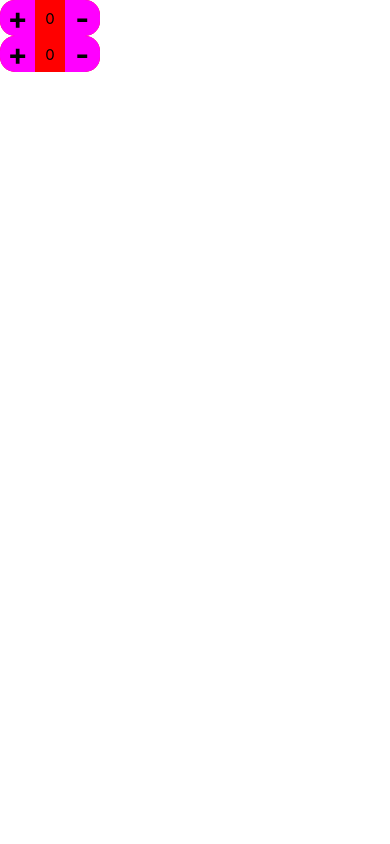
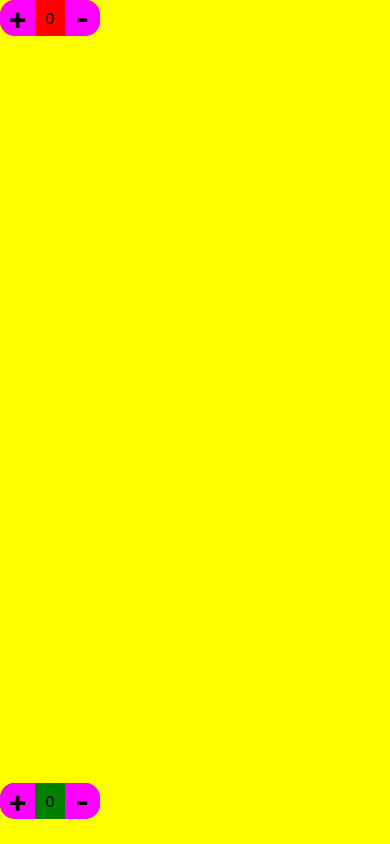
Before and after one commit to Electrum96/LogicalTrening, a React Native app: screen / in a window 390 px wide. Built offline with nearby package versions, Linux system fonts and the light colour scheme.

Commit message:
08-11-2023:15:28

```diff
--- a/App.jsx
+++ b/App.jsx
@@ -1,17 +1,14 @@
 import {Text, View, Image, TouchableOpacity} from 'react-native';
 
-import mobxCounterSlice from './mobx/mobxCounterSlice';
+import CounterPage from './src/pages/counter/CounterPage';
 
-import Counter from './counter/Counter';
+
 
 // import styles from './App.style';
 
 const App = () => {
   return (
-    <View>
-      <Counter color="red" />
-      <Counter color="green" />
-    </View>
+   <CounterPage/>
   );
 };
 
--- a/counter/Counter.jsx
+++ b/src/components/counter/Counter.jsx
@@ -1,12 +1,12 @@
 import {Text, View, Image, TouchableOpacity} from 'react-native';
 
-import mobxCounterSlice from '../mobx/mobxCounterSlice';
+import mobxCounterSlice from '../../../mobx/mobxCounterSlice';
 import {observer} from 'mobx-react-lite';
 
 import useStyleCounter from './useStyleCounter';
 
 const Counter = ({color}) => {
-  const styles = useStyleCounter({color: 'red'});
+  const styles = useStyleCounter({color: color});
   const {count, increment, decrement} = mobxCounterSlice;
 
   return (
--- /dev/null
+++ b/src/components/layout/Layout.jsx
@@ -0,0 +1,15 @@
+import {Text, View, Image} from 'react-native';
+
+import useStyleLayout from './useStyleLayout';
+
+const Layout = ({children}) => {
+
+const styles = useStyleLayout({color: 'yellow'});
+    return (
+        <View style={styles.layoutWrap}>
+            {children}
+        </View>
+    )
+}
+
+export default Layout;
--- /dev/null
+++ b/src/components/layout/useStyleLayout.js
@@ -0,0 +1,18 @@
+import {Dimensions, StyleSheet} from 'react-native';
+
+function useStyleLayout ({color}) {
+    const styles = StyleSheet.create({
+        layoutWrap:{
+            backgroundColor: color,
+            width: Dimensions.get('window').width,
+            height: Dimensions.get('window').height,
+            justifyContent: 'space-between',
+            paddingBottom: 25
+        }
+
+    });
+
+    return styles;
+}
+
+export default useStyleLayout;
--- /dev/null
+++ b/src/pages/counter/CounterPage.jsx
@@ -0,0 +1,18 @@
+import {Text, View, Image} from 'react-native';
+
+import useStyleCounterPage from './useStyleCounterPage';
+
+import Layout from '../../components/layout/Layout';
+import Counter from '../../components/counter/Counter';
+
+const CounterPage = () => {
+  const styles = useStyleCounterPage();
+  return (
+    <Layout>
+      <Counter color="red" />
+      <Counter color="green" />
+    </Layout>
+  );
+};
+
+export default CounterPage;
--- /dev/null
+++ b/src/pages/counter/useStyleCounterPage.js
@@ -0,0 +1,11 @@
+import {StyleSheet} from 'react-native';
+
+function useStyleCounterPage () {
+    const styles = StyleSheet.create({
+
+    });
+
+    return styles;
+}
+
+export default useStyleCounterPage;
```
Also changed, not shown: src/components/counter/useStyleCounter.js (renamed from counter/useStyleCounter.js).
